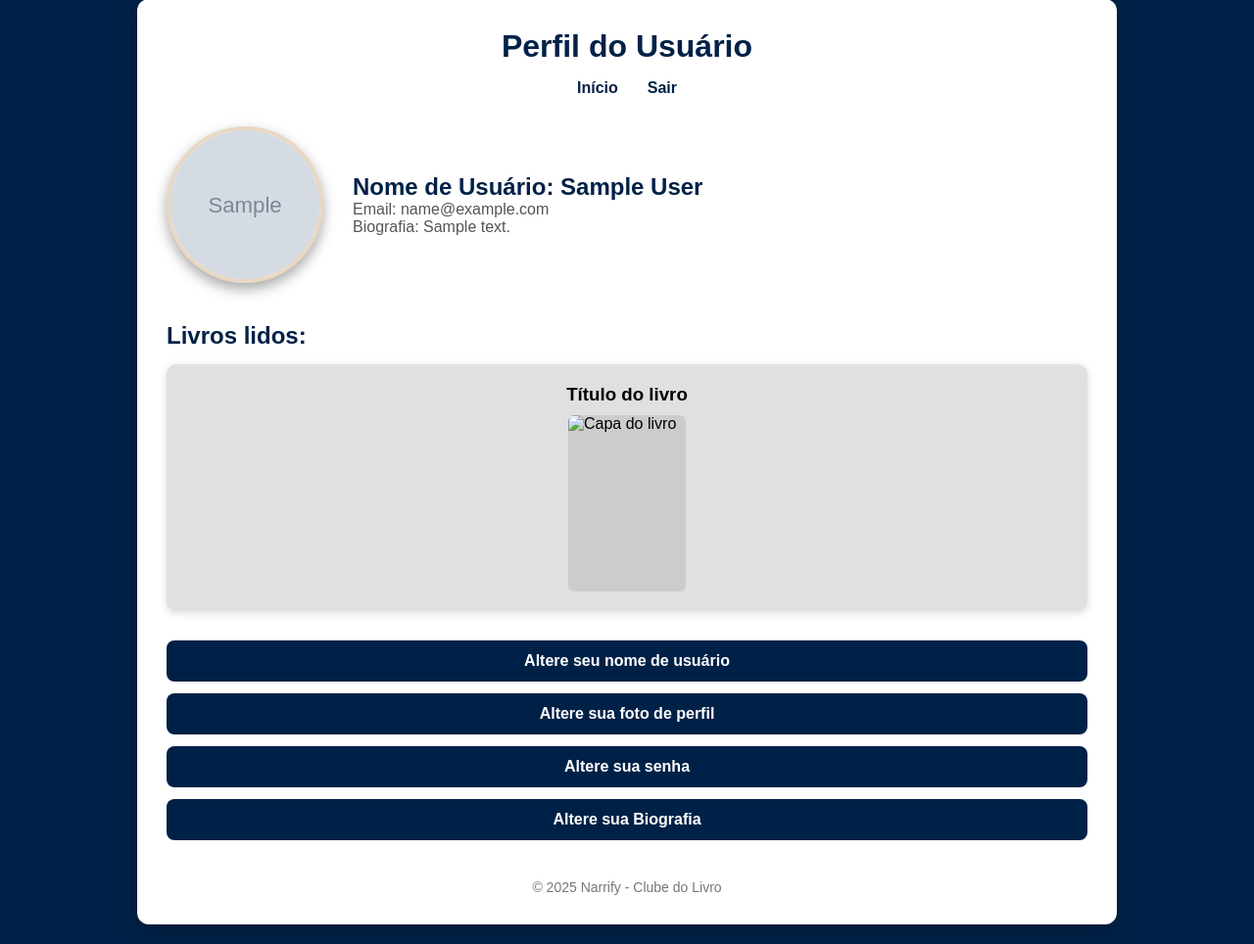
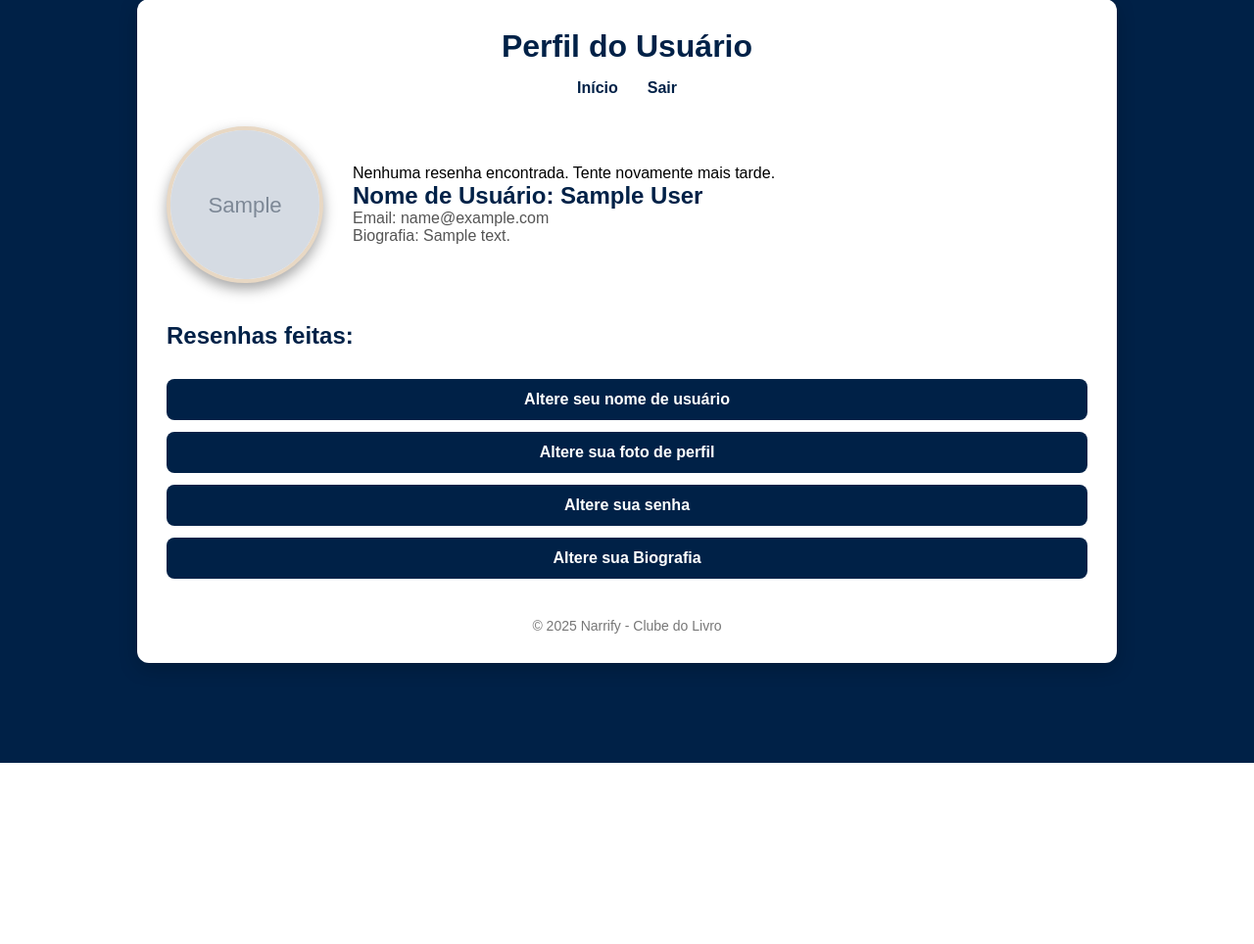
Before and after one commit to Azazel-Admetus/clube_do_livro-JLA, a PHP site: page /html/perfil.php in a window 1280 px wide. Shown: the part 21-985 px from the top of the page at 98% size. After the commit the page ends 800 px from the top, so only its background shows below. Run offline with PHP 8.4, Linux system fonts and the light colour scheme; the visitor is signed in with stand-in values (Sample User, id 1); tables that the repository leaves empty or names only in its code hold one stand-in row (values such as "Sample post"); grey boxes marked "Sample" are stand-in pictures; a stand-in replaces the project's code that opens the database connection.

Commit message:
Adicionei na página perfil as resenhas que o user fez

```diff
--- a/html/perfil.php
+++ b/html/perfil.php
@@ -19,6 +19,19 @@
     $erro = "Erro ao executar a consulta.";
     exit();
 }
+$username = $user_info['nome'];
+//agora eu vou buscar as resenhas
+$stmt = $conn->prepare("SELECT id, titulo, url_imagem FROM Livros_resenha WHERE autor = :username ORDER BY data DESC limit 5");
+$stmt->bindValue(':username', $username);
+if($stmt->execute()){
+    $resenhas = $stmt->fetchAll(PDO::FETCH_ASSOC);
+    if(!$resenhas) {
+        $erro = "Nenhuma resenha encontrada. Tente novamente mais tarde.";
+    }
+} else {
+    $erro = "Erro ao executar a consulta de resenhas.";
+}
+
 ?>
 <!DOCTYPE html>
 <html lang="pt-br">
@@ -26,8 +39,8 @@
 <head>
     <meta charset="UTF-8">
     <meta name="viewport" content="width=device-width, initial-scale=1.0">
+    <link rel="stylesheet" href="../css/perfil.css?v=1.0">
     <title>Narrify | Perfil</title>
-    <link rel="stylesheet" href="../css/perfil.css">
 </head>
 
 <body>
@@ -58,13 +71,18 @@
         </section>
 
         <section class="livros-lidos">
-            <h2>Livros lidos:</h2>
-            <div id="card-livros">
-                <h3 id="titulo-livro">Título do livro</h3>
-                <img id="imagem-livro" src="#" alt="Capa do livro">
+            <h2>Resenhas feitas:</h2>
+            <div class="resenha-slider">
+                <?php foreach($resenhas as $index => $resenha): ?>
+                    <a href="resenhas.php?id=<?= htmlspecialchars($resenha['id']); ?>">
+                        <div class="slider-item<?= $index === 0 ? ' ativa' : '' ?>">
+                            <img src="<?= htmlspecialchars($resenha['url_imagem']); ?>" alt="Capa do livro">
+                            <h3><?= htmlspecialchars($resenha['titulo']); ?></h3>
+                        </div>
+                    </a>
+                <?php endforeach; ?>
             </div>
         </section>
-
         <section id="config-user">
             <a href="alterar-username.html">
                 <h4>Altere seu nome de usuário</h4>
@@ -84,6 +102,18 @@
             <p>© 2025 Narrify - Clube do Livro</p>
         </footer>
     </main>
+    <script>
+        let index = 0;
+        const slides = document.querySelectorAll('.slider-item');
+
+        function mostrarProximaResenha() {
+            slides[index].classList.remove('ativa');
+            index = (index + 1) % slides.length;
+            slides[index].classList.add('ativa');
+        }
+
+        setInterval(mostrarProximaResenha, 4000);
+    </script>
 </body>
 
 </html>
```
Also changed, not shown: css/perfil.css (+39 -0 lines).
